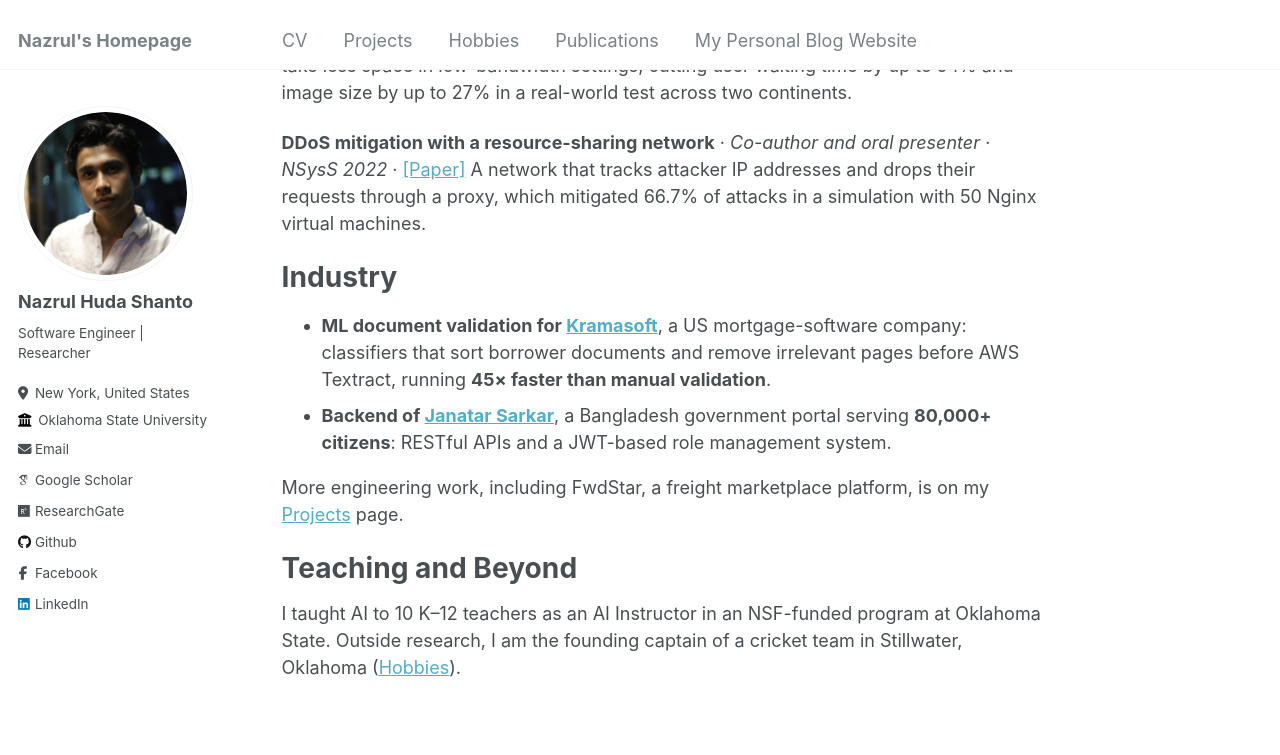
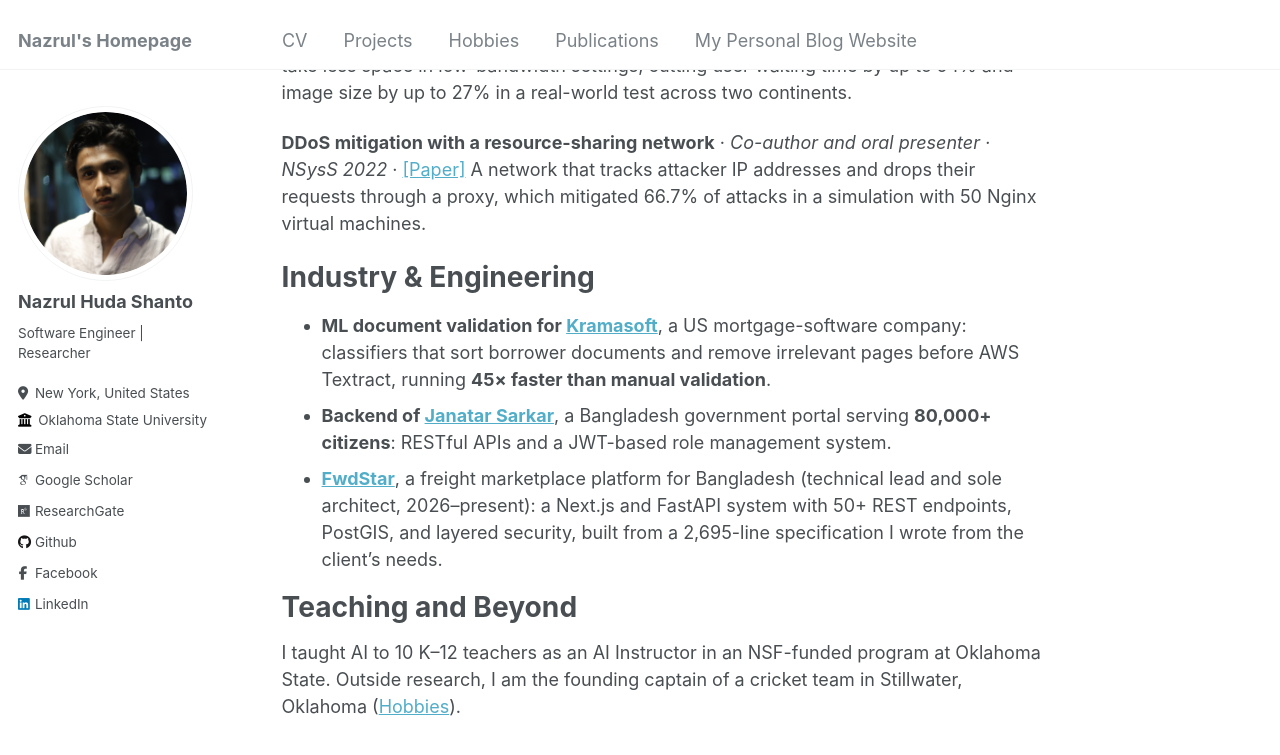
Before and after one commit to nazrulhuda/portfolio, a Jekyll site: the page built from _pages/about.md, in a window 1280 px wide and 900 px high, scrolled down 3119 px. Shown: the top 755 px of the window. Built offline with Jekyll 4.4.1, drawn with Linux system fonts in a browser that asks for light colours; some web fonts are replaced.

```diff
--- a/_pages/about.md
+++ b/_pages/about.md
@@ -76,12 +76,11 @@ We customized progressive JPEG so images load faster and take less space in low-
 **DDoS mitigation with a resource-sharing network** · *Co-author and oral presenter · NSysS 2022* · [[Paper]](https://dl.acm.org/doi/10.1145/3569551.3569560)
 A network that tracks attacker IP addresses and drops their requests through a proxy, which mitigated 66.7% of attacks in a simulation with 50 Nginx virtual machines.
 
-# Industry
+# Industry & Engineering
 
 - **ML document validation for [Kramasoft](https://kramasoft.com/landing)**, a US mortgage-software company: classifiers that sort borrower documents and remove irrelevant pages before AWS Textract, running **45× faster than manual validation**.
 - **Backend of [Janatar Sarkar](https://janatarsarkar.gov.bd/)**, a Bangladesh government portal serving **80,000+ citizens**: RESTful APIs and a JWT-based role management system.
-
-More engineering work, including FwdStar, a freight marketplace platform, is on my [Projects](/project/) page.
+- **[FwdStar](/project/)**, a freight marketplace platform for Bangladesh (technical lead and sole architect, 2026–present): a Next.js and FastAPI system with 50+ REST endpoints, PostGIS, and layered security, built from a 2,695-line specification I wrote from the client's needs.
 
 # Teaching and Beyond
 
```
